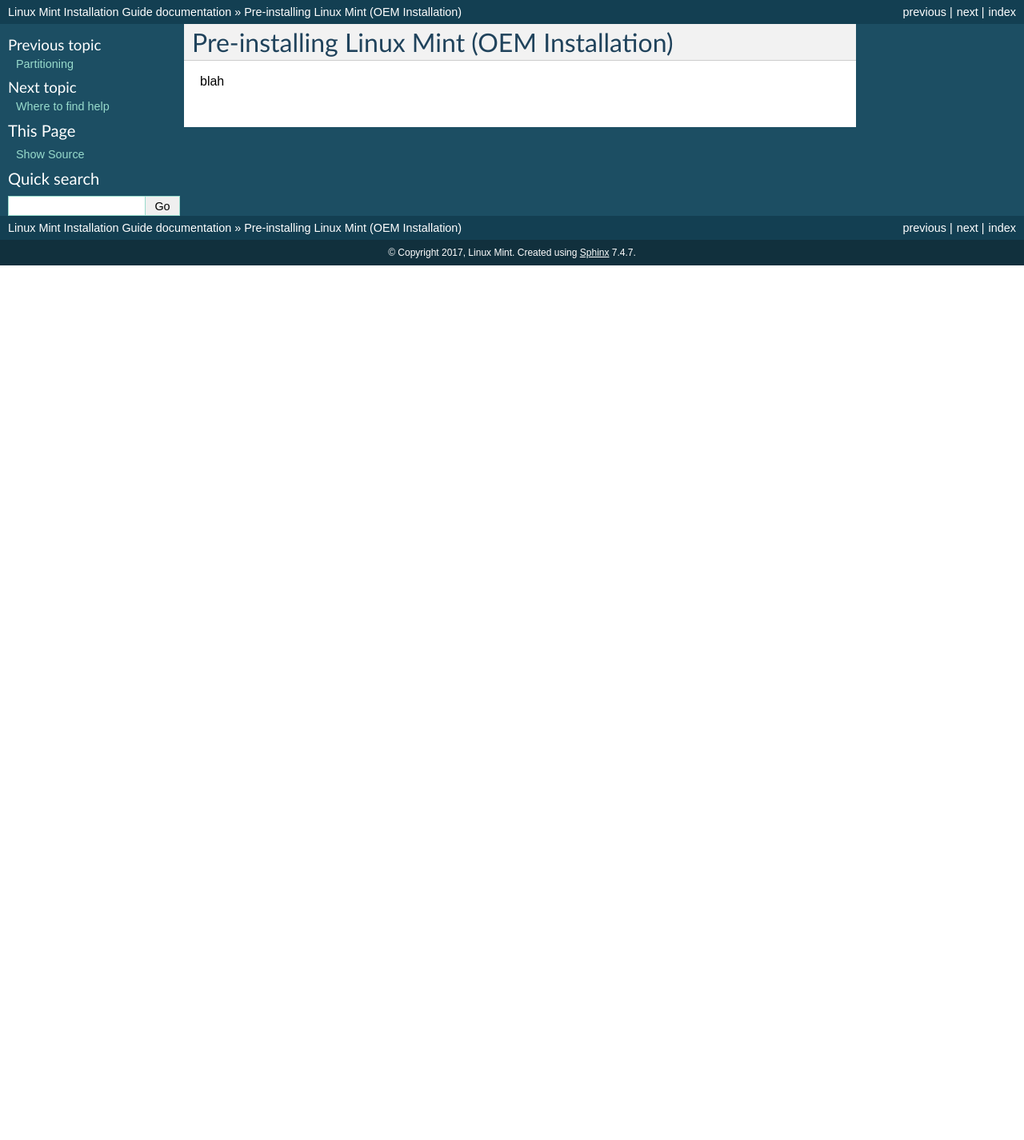
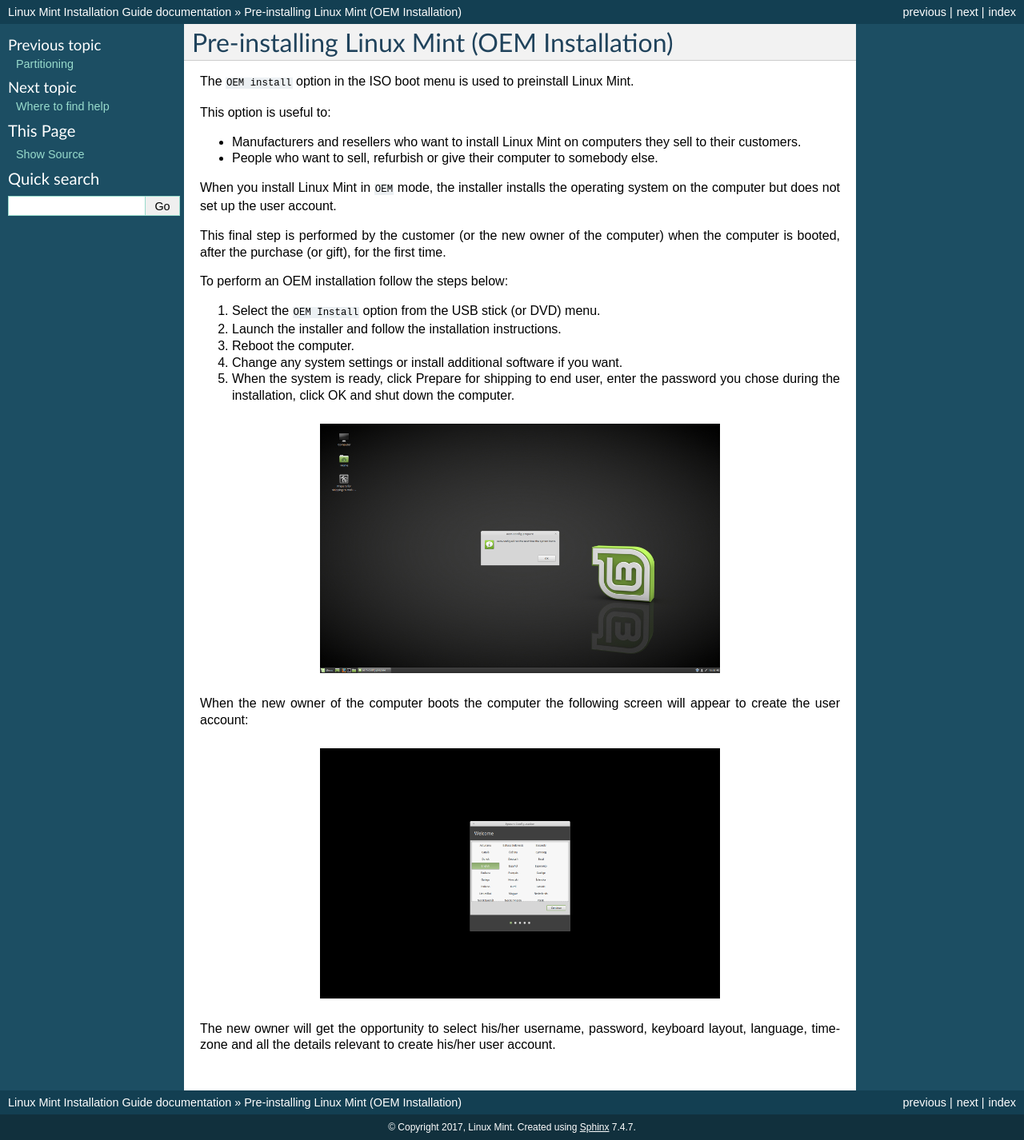
Before and after one commit to French77/doc-installation-guide, a Sphinx documentation site: the page built from docs/oem.rst, in a window 1280 px wide. Shown: the whole page at 80% size. Built offline with Sphinx 7.4.7, drawn with Linux system fonts in a browser that asks for light colours; before the commit the page ends 900 px from its top, so only the background shows below that.

Commit message:
Update docs

```diff
--- a/docs/oem.rst
+++ b/docs/oem.rst
@@ -1,4 +1,37 @@
 Pre-installing Linux Mint (OEM Installation)
 ============================================
 
-blah
+The ``OEM install`` option in the ISO boot menu is used to preinstall Linux Mint.
+
+This option is useful to:
+
+* Manufacturers and resellers who want to install Linux Mint on computers they sell to their customers.
+* People who want to sell, refurbish or give their computer to somebody else.
+
+When you install Linux Mint in ``OEM`` mode, the installer installs the operating system on the computer but does not set up the user account.
+
+This final step is performed by the customer (or the new owner of the computer) when the computer is booted, after the purchase (or gift), for the first time.
+
+To perform an OEM installation follow the steps below:
+
+1. Select the ``OEM Install`` option from the USB stick (or DVD) menu.
+
+2. Launch the installer and follow the installation instructions.
+
+3. Reboot the computer.
+
+4. Change any system settings or install additional software if you want.
+
+5. When the system is ready, click :guilabel:`Prepare for shipping to end user`, enter the password you chose during the installation, click :guilabel:`OK` and shut down the computer.
+
+.. figure:: images/oem.png
+    :width: 500px
+    :align: center
+
+When the new owner of the computer boots the computer the following screen will appear to create the user account:
+
+.. figure:: images/oem-user.png
+    :width: 500px
+    :align: center
+
+The new owner will get the opportunity to select his/her username, password, keyboard layout, language, timezone and all the details relevant to create his/her user account.
```
Also changed, not shown: docs/help.rst (+23 -1 lines), docs/partitioning.rst (+32 -1 lines), docs/images/oem-user.png (added), docs/images/oem.png (added).
